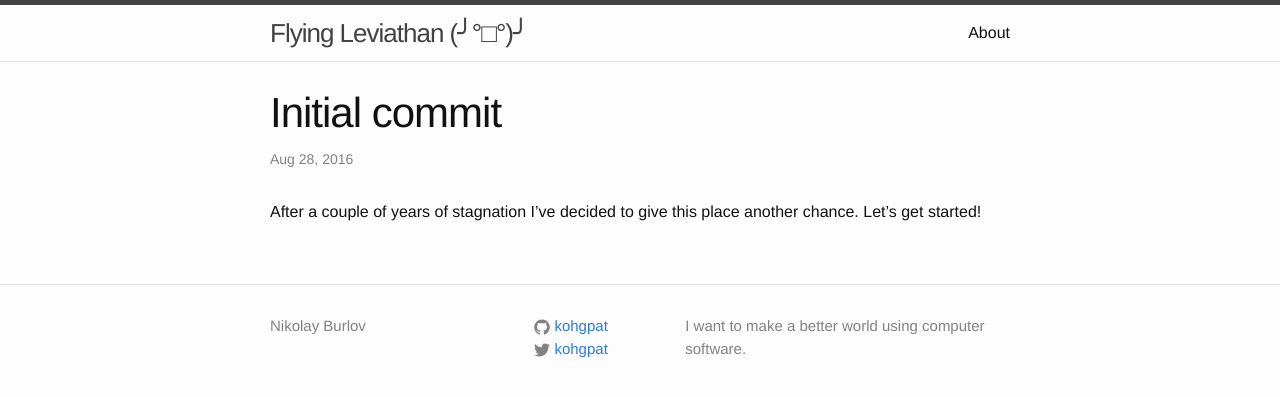
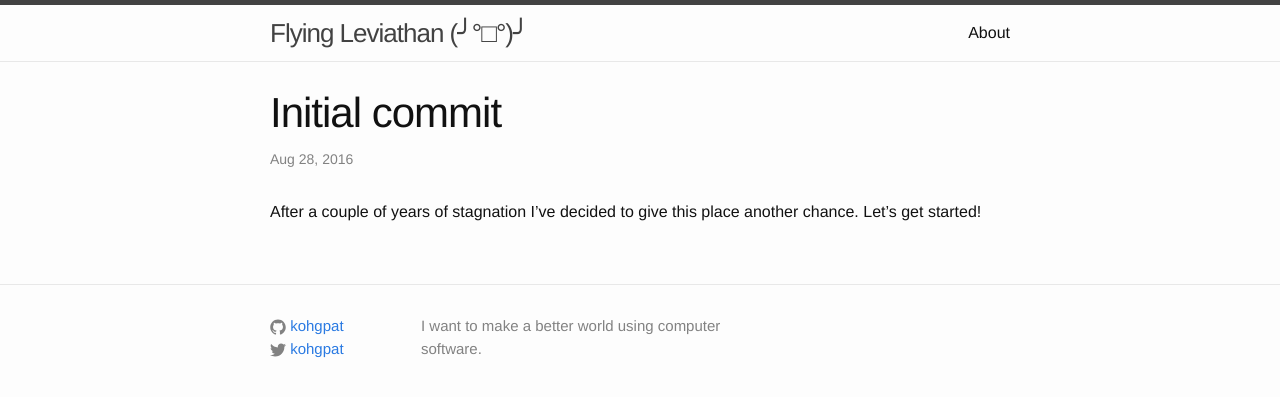
Before and after one commit to kohgpat/kohgpat.github.io, a Jekyll site: the page built from _posts/2016-08-29-initial-commit.markdown, in a window 1280 px wide. Shown: the top 397 px of the page. Built offline with Jekyll 4.4.1, drawn with Linux system fonts in a browser that asks for light colours.

Commit message:
Remove author name and email from footer

```diff
--- a/_includes/footer.html
+++ b/_includes/footer.html
@@ -1,19 +1,6 @@
 <footer class="site-footer">
   <div class="wrapper">
     <div class="footer-col-wrapper">
-      <div class="footer-col footer-col-1">
-        <ul class="contact-list">
-          <li>
-            {% if site.author %}
-              {{ site.author | escape }}
-            {% else %}
-              {{ site.title | escape }}
-            {% endif %}
-            </li>
-          <!-- <li><a href="mailto:{{ site.email }}">{{ site.email }}</a></li> -->
-        </ul>
-      </div>
-
       <div class="footer-col footer-col-2">
         <ul class="social-media-list">
           {% if site.github_username %}
```
